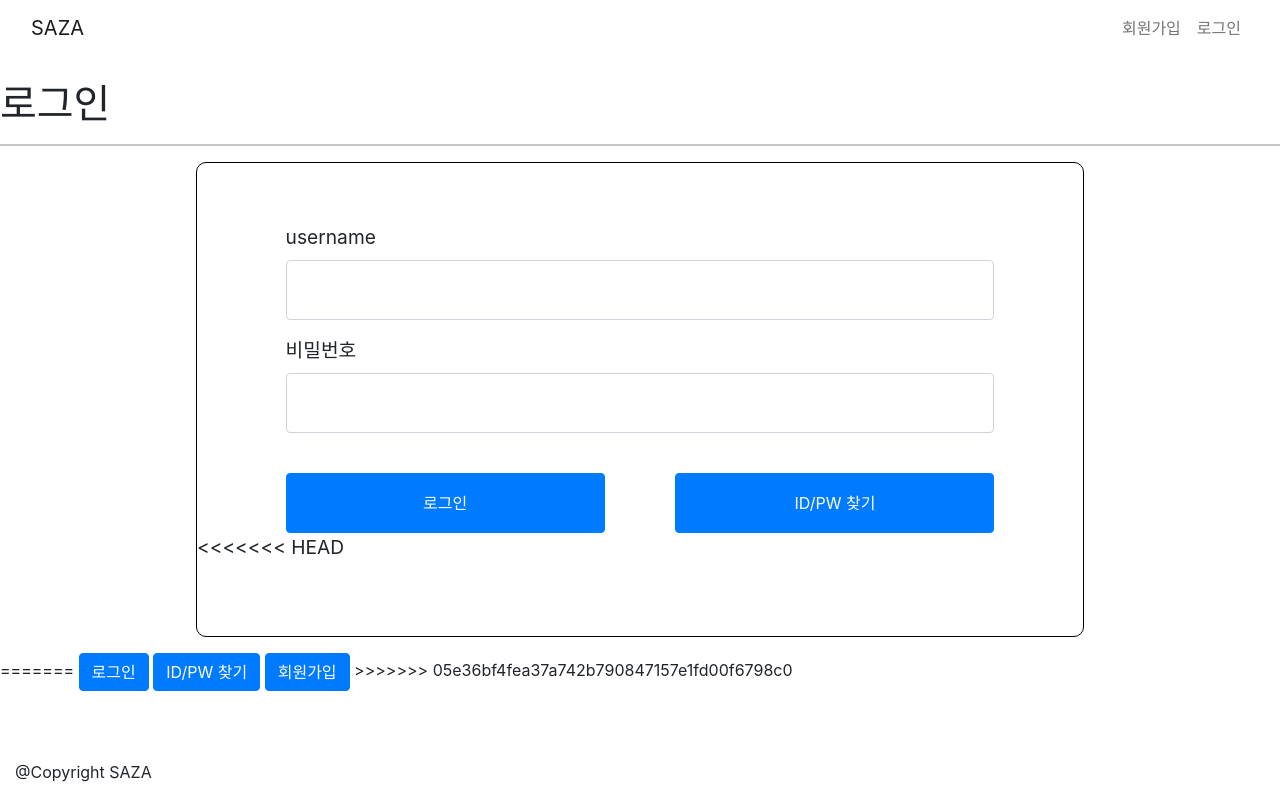
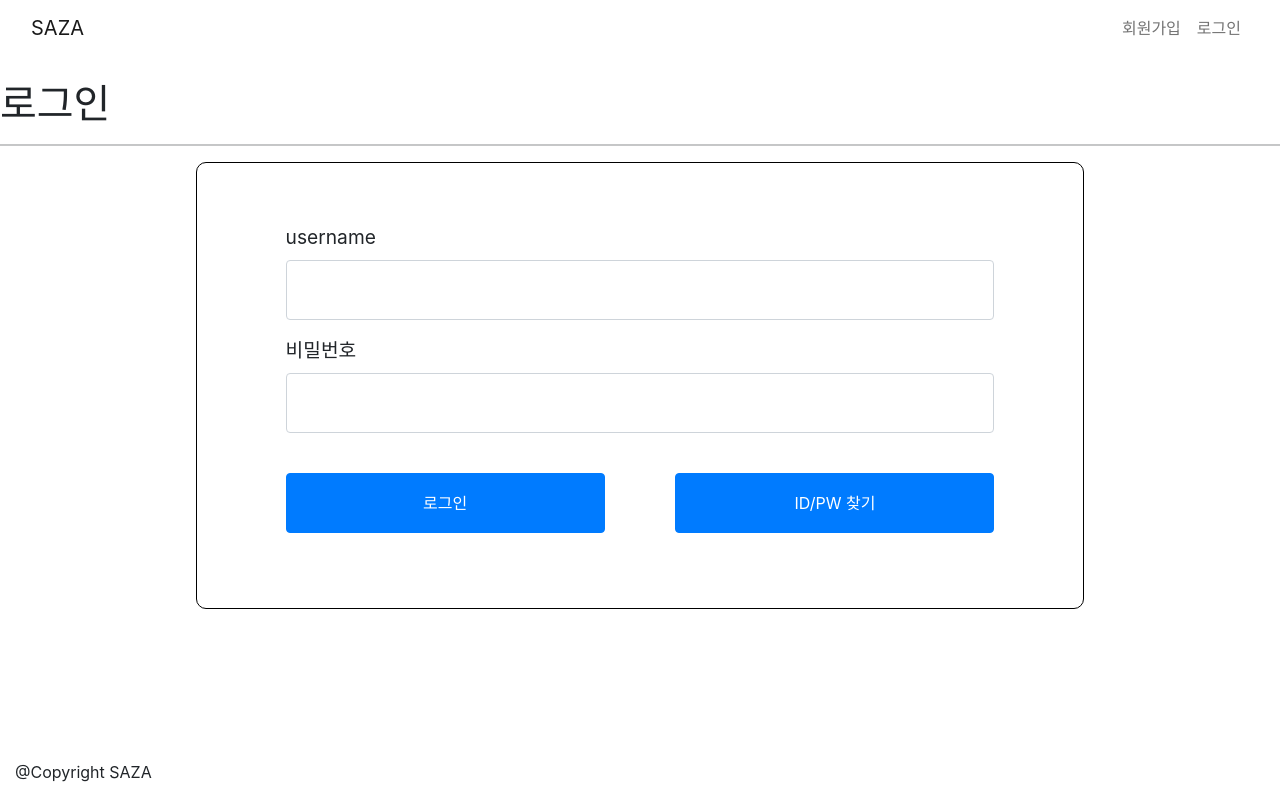
Before and after one commit to 2022-GDSC-Sangmyung-Hackathon/03_SAZA, a Django app: page /accounts/login/ in a window 1280 px wide. Run offline with Django 4.2, Linux system fonts and the light colour scheme; some libraries are stand-ins or nearby versions.

Commit message:
login 오류수정

```diff
--- a/templates/accounts/login.html
+++ b/templates/accounts/login.html
@@ -29,15 +29,7 @@
                 <button id = "login" type="submit" class="btn btn-primary">로그인</button>
                 <button id = "find_idpw_bt" type="button" class="btn btn-primary" onclick="location.href='/password_reset/'">ID/PW 찾기</button>
             </div>
-<<<<<<< HEAD
         </div>
-    </div>
-=======
-            <button id = "loginbtn" type="submit" class="btn btn-primary">로그인</button>
-            <button id = "loginbtn" type="submit" class="btn btn-primary">ID/PW 찾기</button>
-             <button type="button" class="btn btn-primary" onclick="location.href='/accounts/signup/'">회원가입</button>
-
->>>>>>> 05e36bf4fea37a742b790847157e1fd00f6798c0
         </form>
     </div>
 {% endblock %}
```
